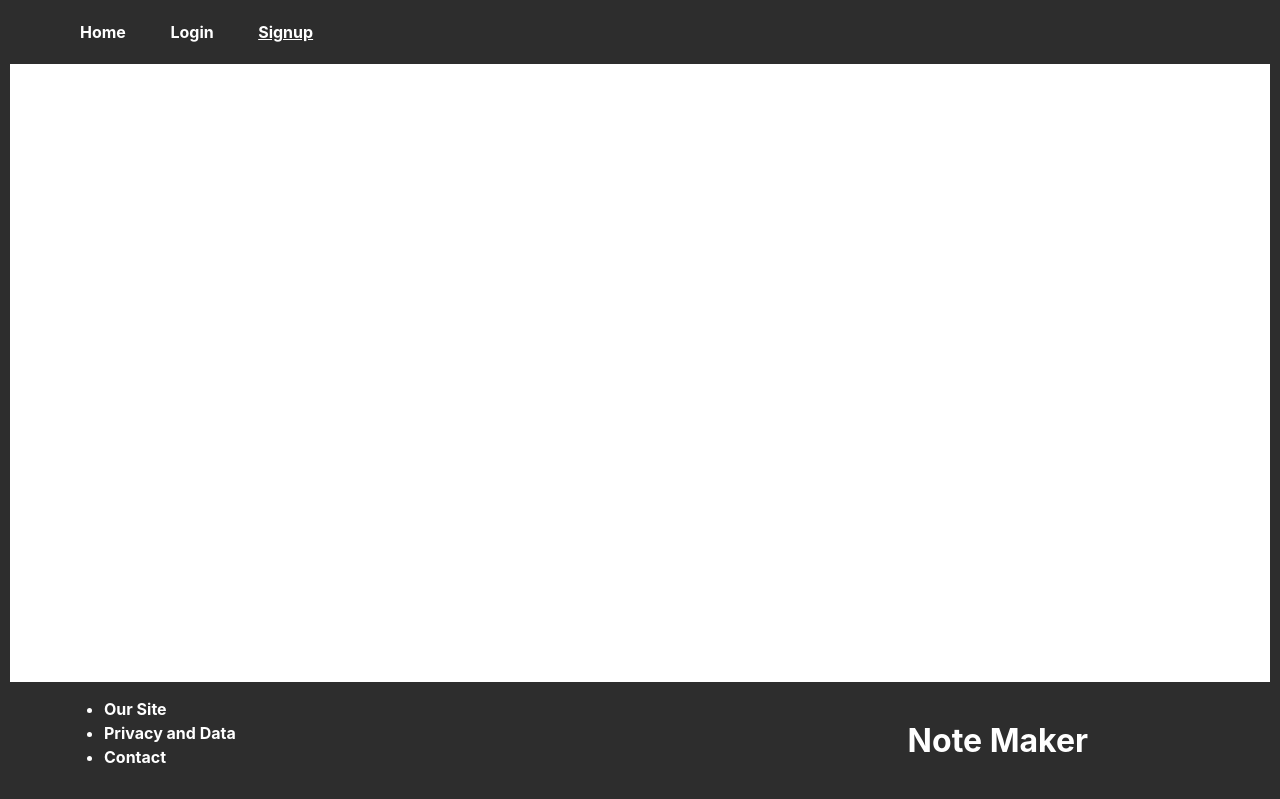
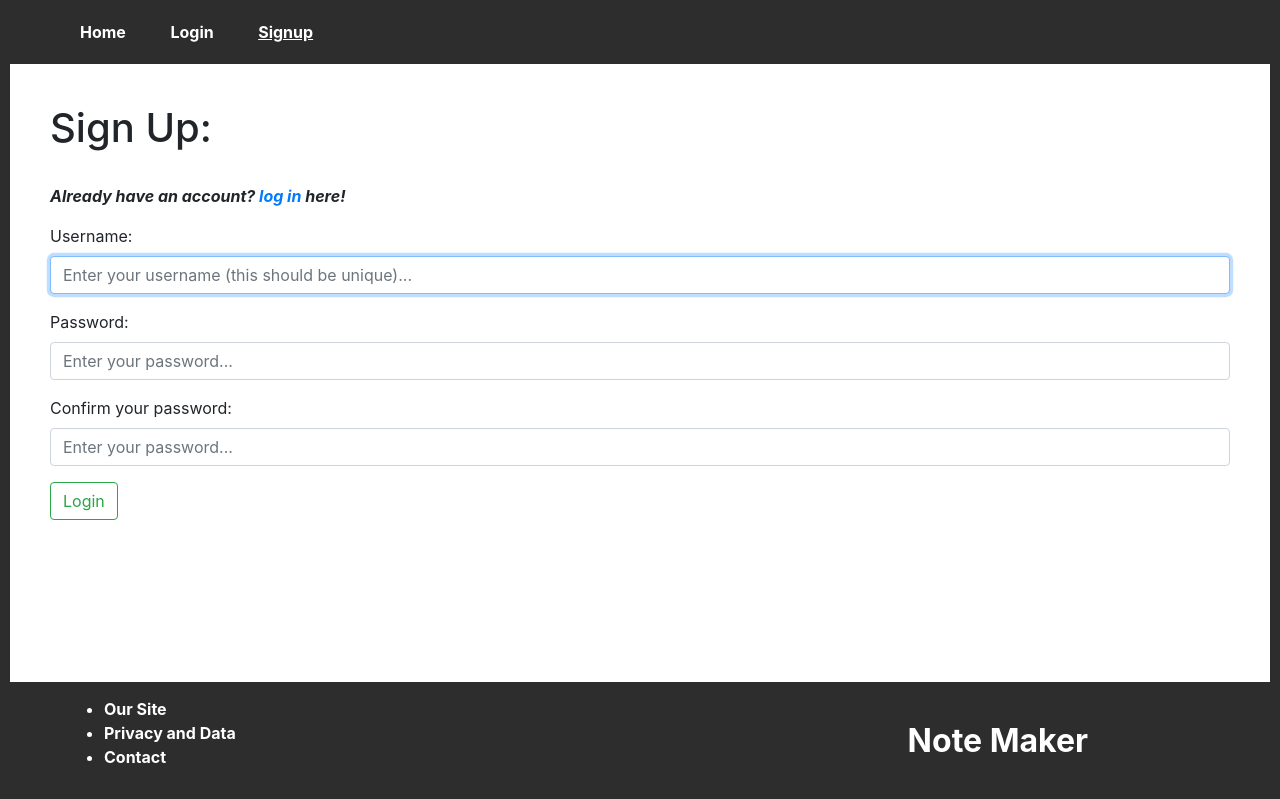
Before and after one commit to JLR24/note_maker, a Flask app: page /auth/signup in a window 1280 px wide. Shown: the top 799 px of the page. Run offline with Flask 3, Linux system fonts and the light colour scheme; some libraries are stand-ins or nearby versions.

Commit message:
Implemented login and logout systems.

```diff
--- a/website/auth/auth.py
+++ b/website/auth/auth.py
@@ -1,6 +1,6 @@
 from flask import Blueprint, request, flash, render_template, redirect, url_for
 from flask_login import current_user, login_required, login_user, logout_user
-from werkzeug.security import check_password_hash
+from werkzeug.security import check_password_hash, generate_password_hash
 from ..models import db, User
 
 auth = Blueprint("auth", __name__, template_folder="templates", static_folder="static")
@@ -14,7 +14,7 @@ def login():
         if user:
             login_user(user, remember=True)
             flash(f"Welcome back, {user.username}!", category="success")
-            return redirect(url_for("home.home"))
+            return redirect(url_for("home.index"))
         else:
             flash("Invalid login details.", category="error")
             return redirect(url_for("auth.login"))
@@ -24,5 +24,26 @@ def login():
 @auth.route("/signup", methods=["POST", "GET"])
 def signup():
     if request.method == "POST":
-        pass
+        # First, check username is not already taken:
+        username = request.form.get("username")
+        if User.query.filter_by(username=username).first():
+            flash("That username is already taken.", category="error")
+            return redirect(url_for("auth.signup"))
+        user = User(
+            username = username,
+            password = generate_password_hash(request.form.get("password1"), method="sha256")
+        )
+        db.session.add(user)
+        db.session.commit()
+        login_user(user, remember=True)
+        flash(f"Welcome to the site, {username}!", category="success")
+        return redirect(url_for("home.index"))
     return render_template("signup.html", user=current_user)
+
+
+@auth.route("/logout")
+@login_required
+def logout():
+    flash("Logging out...", category="success")
+    logout_user()
+    return redirect(url_for("home.index"))
--- /dev/null
+++ b/website/auth/static/password_checker.js
@@ -0,0 +1,66 @@
+
+// Returns true if the passwords meet the necessary requirements, false otherwise.
+function checkPassword() {
+    let passwordInput1 = document.getElementById("password1");
+    let passwordInput2 = document.getElementById("password2");
+
+    if (checkEqual(passwordInput1.value, passwordInput2.value) && checkLength(passwordInput1.value) && checkDigits(passwordInput1.value) && checkLowerCase(passwordInput1.value) && checkUpperCase(passwordInput1.value)) {
+        return true;
+    }
+
+    // The passwords are not valid: clear password fields, focus on pw1 and return false.
+    passwordInput1.value = "";
+    passwordInput2.value = "";
+    passwordInput1.focus();
+    return false;
+}
+
+
+// Returns true if the string inputs, false (and alert) otherwise.
+function checkEqual(pw1, pw2) {
+    if (pw1 == pw2) {
+        return true;
+    }
+    alert("Passswords do not match.");
+    return false;
+}
+
+
+// Returns true if the password's length is >= 6 characters, false (and alert) otherwise.
+function checkLength(pw) {
+    if (pw.length > 5) {
+        return true;
+    }
+    alert("Password must be at least 6 characters long.");
+    return false;
+}
+
+
+// Returns true if the password contains at least one numeric digit, flase (and alert) otherwise.
+function checkDigits(pw) {
+    if (pw.search(/\d/) > -1) { // Uses regular expressions to search for digits
+        return true;
+    }
+    alert("Passwords must contain at least one numeric character.");
+    return false;
+}
+
+
+// Returns true if the password contains at least one lower-case character, false (and alert) otherwise.
+function checkLowerCase(pw) {
+    if (pw.toUpperCase() != pw) {
+        return true;
+    }
+    alert("Password must contain at least one lower-case character.");
+    return false;
+}
+
+
+// Returns true if the password contains at least one upper-case character, false (and alert) otherwise.
+function checkUpperCase(pw) {
+    if (pw.toLowerCase() != pw) {
+        return true;
+    }
+    alert("Password must contain at least one upper-case character.");
+    return false;
+}
--- a/website/auth/templates/signup.html
+++ b/website/auth/templates/signup.html
@@ -1,3 +1,28 @@
 {% extends "base.html" %}
 
 {% block title %} Signup {% endblock %}
+
+{% block content %}
+
+    <h1>Sign Up:</h1><br>
+
+    <p style="font-style: italic; font-weight: bold;">Already have an account? <a href="/auth/login">log in</a> here!</p>
+    <form method="POST" onsubmit="return checkPassword();">
+        <div class="form-group">
+            <label for="username">Username:</label>
+            <input type="text" class="form-control" placeholder="Enter your username (this should be unique)..." id="username" name="username" required autofocus>
+        </div>
+        <div class="form-group">
+            <label for="password1">Password:</label>
+            <input type="password" class="form-control" placeholder="Enter your password..." id="password1" name="password1" required>
+        </div>
+        <div class="form-group">
+            <label for="password2">Confirm your password:</label>
+            <input type="password" class="form-control" placeholder="Enter your password..." id="password2" name="password2" required>
+        </div>
+        <input type="submit" class="btn btn-outline-success" value="Login">
+    </form>
+
+    <script src="{{url_for('auth.static', filename='password_checker.js')}}"></script>
+
+{% endblock %}
```
